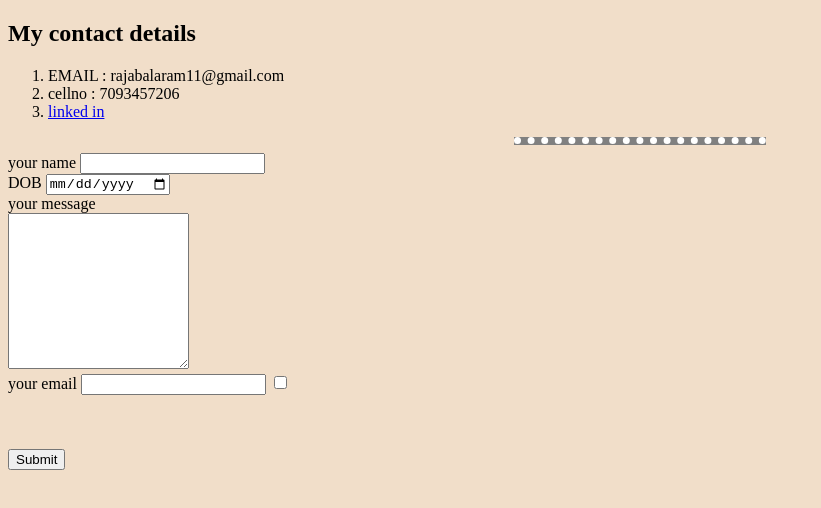
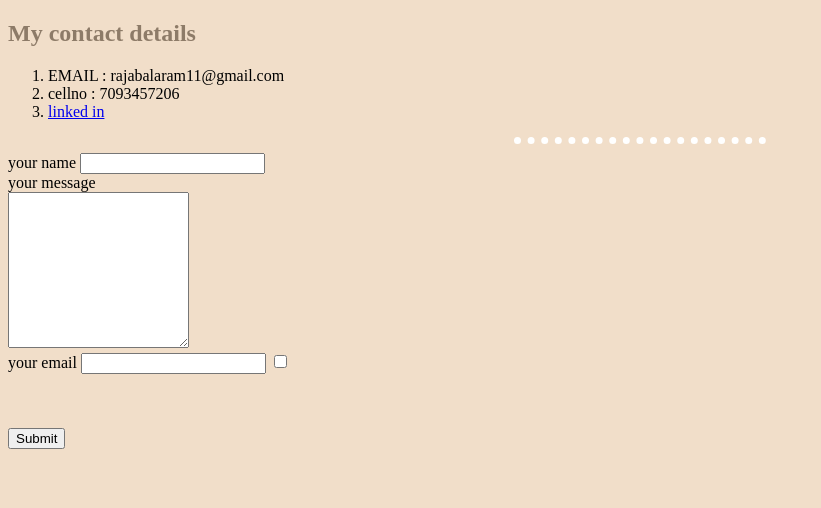
Before and after one commit to RajaBalaram/CV, a plain HTML site: page contact.html in a window 1280 px wide. Shown: the whole page, without its empty margins (0-821 px from the left). Drawn offline with Linux system fonts and the light colour scheme; files that its build step writes are made by us from their sources.

Commit message:
Update contact.html

```diff
--- a/contact.html
+++ b/contact.html
@@ -3,19 +3,19 @@
 <head>
     <meta charset="UTF-8">
     <title>contact me</title>
-        <link rel="stylesheet" href="style.css">
+    <link rel="stylesheet" href="css/style.css">
+    <style>
+        h2 {color: #8D7B68;}
+    </style>
 </head>
 <body>
     <h2>My contact details</h2>
     <ol><LI>EMAIL : rajabalaram11@gmail.com</LI><li>cellno : 7093457206</li>
         <li><a href="https://www.linkedin.com/in/raja-balaram-chadalawada-88839925b/?lipi=urn%3Ali%3Apage%3Ad_flagship3_feed%3BUwS1Fd0ISGiH1E1yKp0FUw%3D%3D">linked in</a></li></ol>
-    <hr size="3" noshade>
+    <hr size="3">
     <form action="mailto:rajabalaram11@gmail.com" method="post" enctype="text/plain">
         <label for="">your name</label>
            <input type="text" name="your name" value="">
-           <br>
-           <label for="">DOB</label>
-           <input type="date">
            <br>
            <label for="">your message</label>
            <br>
```
